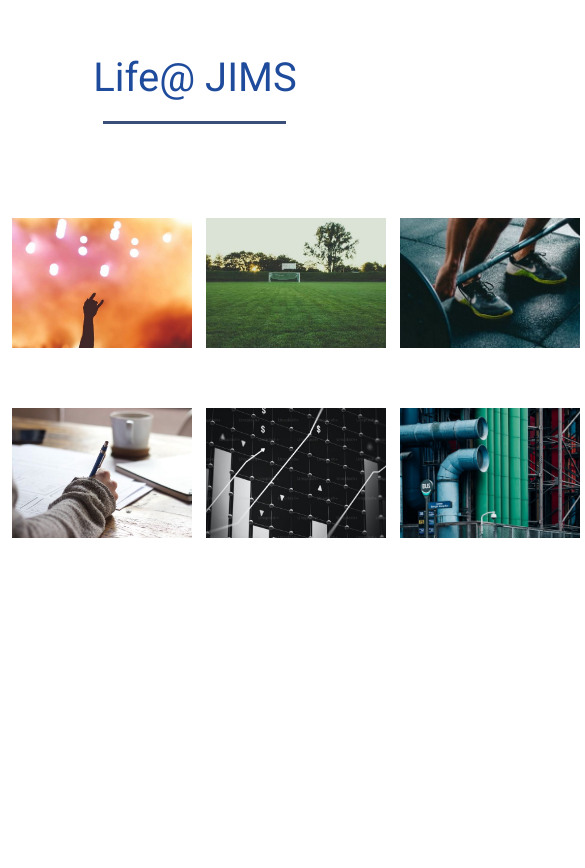
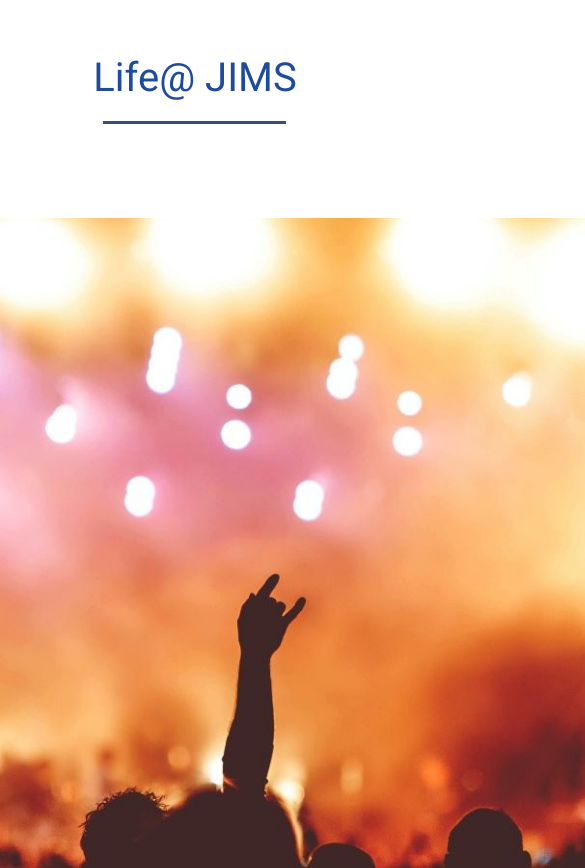
Before and after one commit to Charlie829030/jims, a plain HTML site: page index.html in a window 390 px wide. Shown: the part 7165-8033 px from the top of the page, 585 px wide, since content can reach past the window. Drawn offline with Linux system fonts and the light colour scheme; a web font is replaced by a local one.

Commit message:
Update jims.css

```diff
--- a/jims.css
+++ b/jims.css
@@ -1496,60 +1496,5 @@ img {
 
 
 
-   .box .dream .sp1{
-        width: 180px;
-        height: 180px;
-        position: absolute;
-        top: 80px;
-        left: 12px;
-    }
-
-
-
-.box .dream .sp2{
-    width: 180px;
-    height: 180px;
-    position: absolute;
-    top: 80px;
-    left: 206px;
-}
-
-
-.box .dream .sp3{
-    width: 180px;
-    height: 180px;
-    position: absolute;
-    top: 80px;
-    left: 400px;
-}
-
-
-.box .dream .sp4{
-    width: 180px;
-    height: 180px;
-    position: absolute;
-    top: 270px;
-    left: 12px;
-}
-
-
-.box .dream .sp5{
-    width: 180px;
-    height: 180px;
-    position: absolute;
-    top: 270px;
-    left: 206px;
-}
-
-
-.box .dream .sp6{
-    width: 180px;
-    height: 180px;
-    position: absolute;
-    top: 270px;
-    left: 400px;
-}
-
-
-
-}
+
+}
```
